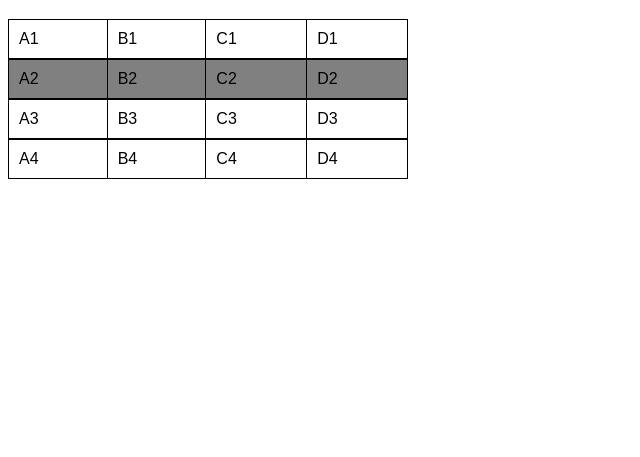
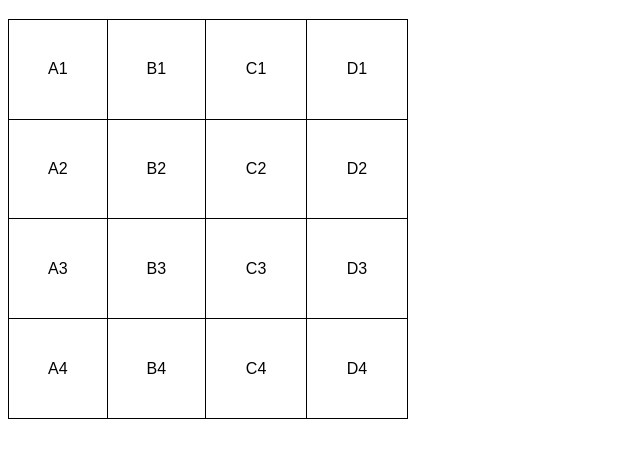
Before and after one commit to Ermersongomes/html-css, a plain HTML site: page modulo-03/ex023/index.html in a window 1280 px wide. Shown: the part 61-518 px from the top of the page, without its empty margins (0-640 px from the left). Drawn offline with Linux system fonts and the light colour scheme.

Commit message:
Alinhamento de tabela mais correção do código.

```diff
--- a/modulo-03/ex023/index.html
+++ b/modulo-03/ex023/index.html
@@ -10,14 +10,14 @@
         }
         table{
             width: 400px;
+            height: 400px;
             border-collapse: collapse;
-        }
-        tr.linha{
-            background-color: gray;
         }
         td{
             border: 1px solid black;
-            padding: 10px;
+            padding: 8px;
+            text-align: center; /*Alinhamento horizontal*/
+            vertical-align: middle; /*Alinhamento vertical*/
         }
     </style>
 </head>
@@ -37,24 +37,18 @@
             <td>C1</td>
             <td>D1</td>
         </tr>
-    </table>
-    <table>
-        <tr class="linha">
+        <tr>
             <td>A2</td>
             <td>B2</td>
             <td>C2</td>
             <td>D2</td>
         </tr>
-    </table>
-    <table>
         <tr>
             <td>A3</td>
             <td>B3</td>
             <td>C3</td>
             <td>D3</td>
         </tr>
-    </table>
-    <table>
         <tr>
             <td>A4</td>
             <td>B4</td>
@@ -62,6 +56,5 @@
             <td>D4</td>
         </tr>
     </table>
-
 </body>
 </html>
```
